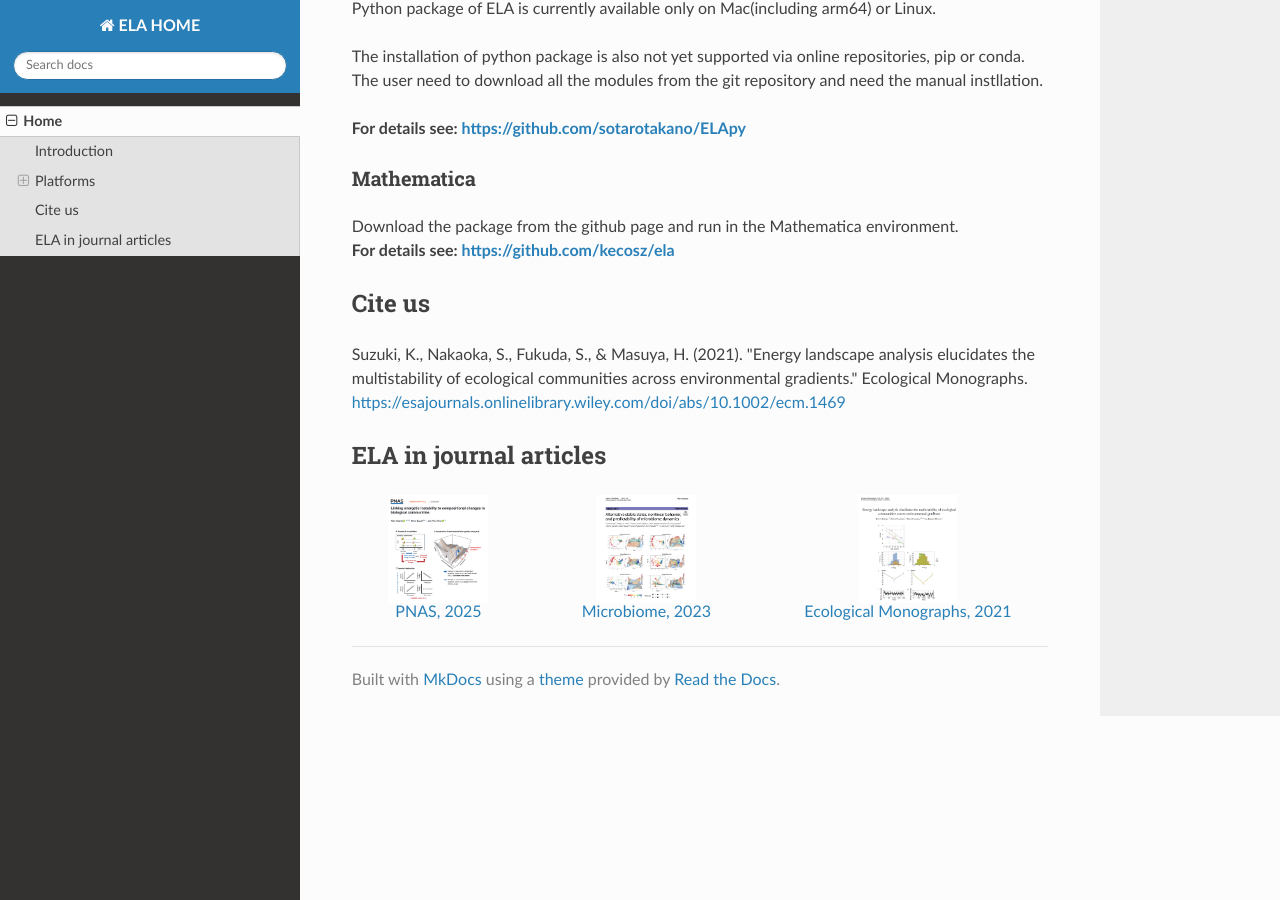
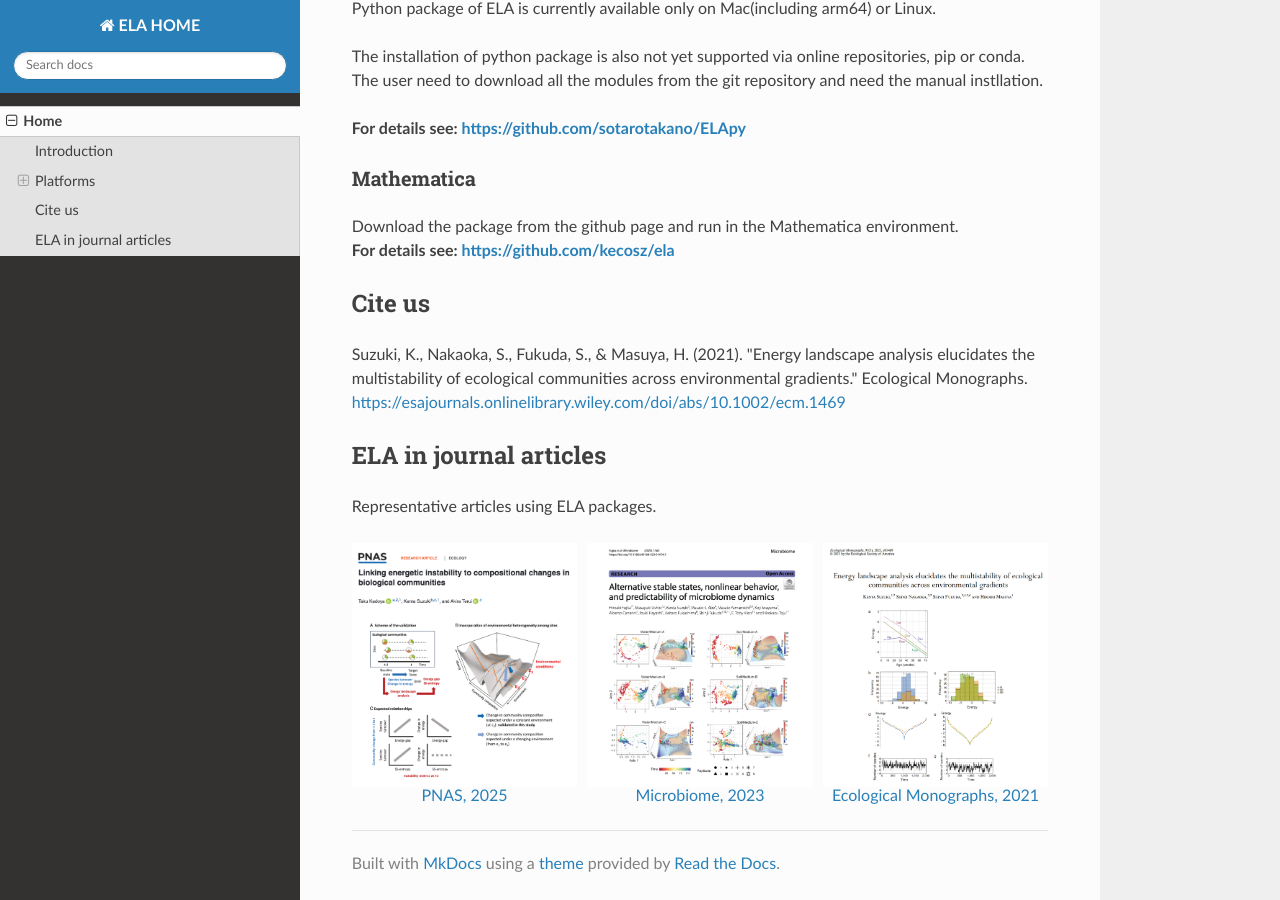
Before and after one commit to sotarotakano/ela-home-docs, an MkDocs documentation site: the page built from docs/index.md, in a window 1280 px wide and 900 px high, scrolled down 1434 px. Built offline with MkDocs 1.6.1, drawn with Linux system fonts in a browser that asks for light colours; nearby versions of some CDN libraries.

Commit message:
modify journal articles

```diff
--- a/docs/index.md
+++ b/docs/index.md
@@ -70,25 +70,27 @@ across environmental gradients." Ecological Monographs.<br>
 <https://esajournals.onlinelibrary.wiley.com/doi/abs/10.1002/ecm.1469>
 
 ## ELA in journal articles
-<div style="display: flex; justify-content: space-around; text-align: center; gap: 20px;">
+Representative articles using ELA packages.
+
+<div style="display: flex; justify-content: space-around; text-align: center; gap: 10px;">
 
   <div>
     <a href="https://www.pnas.org/doi/10.1073/pnas.2422701122" target="_blank">
-      <img src="images/PNAS2025.png" alt="PNAS,2025" width="100">
+      <img src="images/PNAS2025.png" alt="PNAS,2025" width="300">
       <div>PNAS, 2025</div>
     </a>
   </div>
 
   <div>
     <a href="https://microbiomejournal.biomedcentral.com/articles/10.1186/s40168-023-01474-5" target="_blank">
-      <img src="images/Microbiome2023.png" alt="Microbiome,2023" width="100">
+      <img src="images/Microbiome2023.png" alt="Microbiome,2023" width="300">
       <div>Microbiome, 2023</div>
     </a>
   </div>
 
   <div>
     <a href="https://esajournals.onlinelibrary.wiley.com/doi/10.1002/ecm.1469" target="_blank">
-      <img src="images/EcoMono2021.png" alt="EcologicalMonographs,2021" width="100">
+      <img src="images/EcoMono2021.png" alt="EcologicalMonographs,2021" width="300">
       <div>Ecological Monographs, 2021</div>
     </a>
   </div>
```
Also changed, not shown: site/images/EcoMono2021.png (added), site/images/Microbiome2023.png (added), site/images/PNAS2025.png (added), site/index.html, site/search/search_index.json, site/sitemap.xml, 2 other files.
